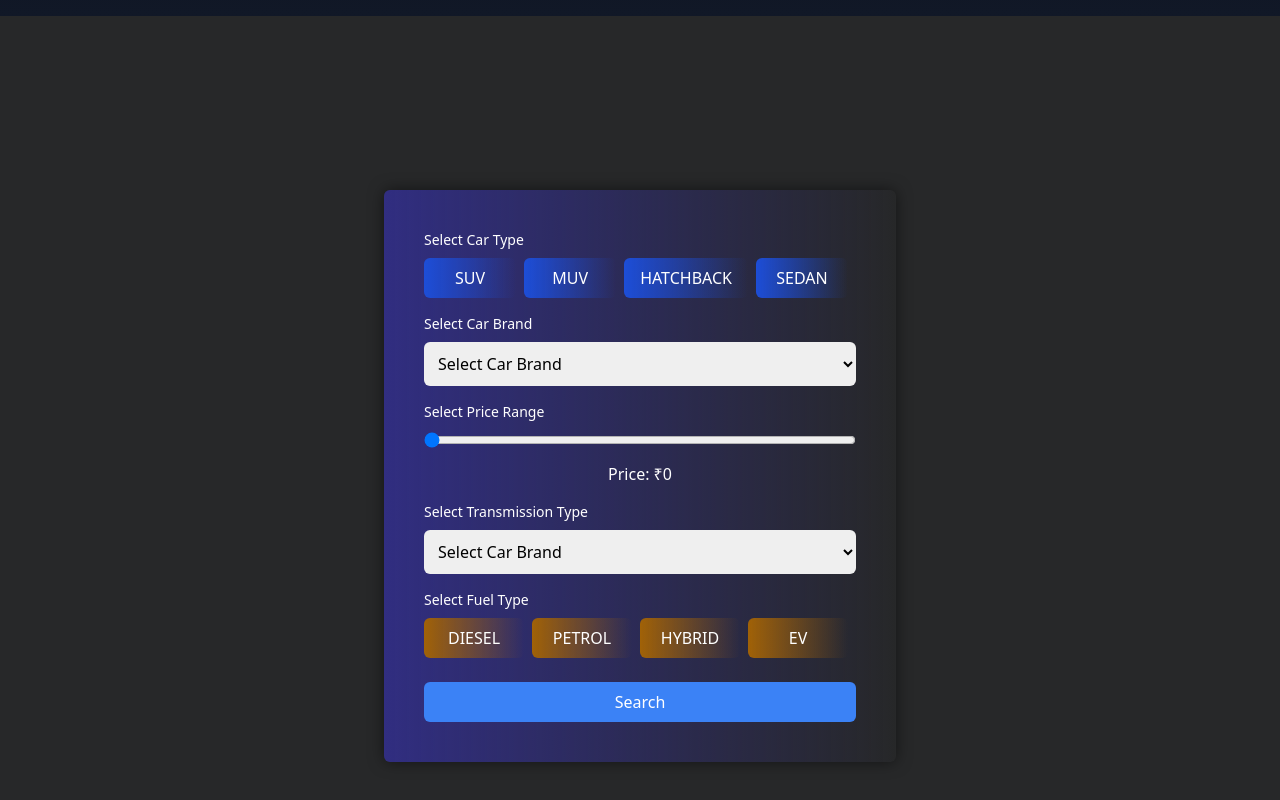
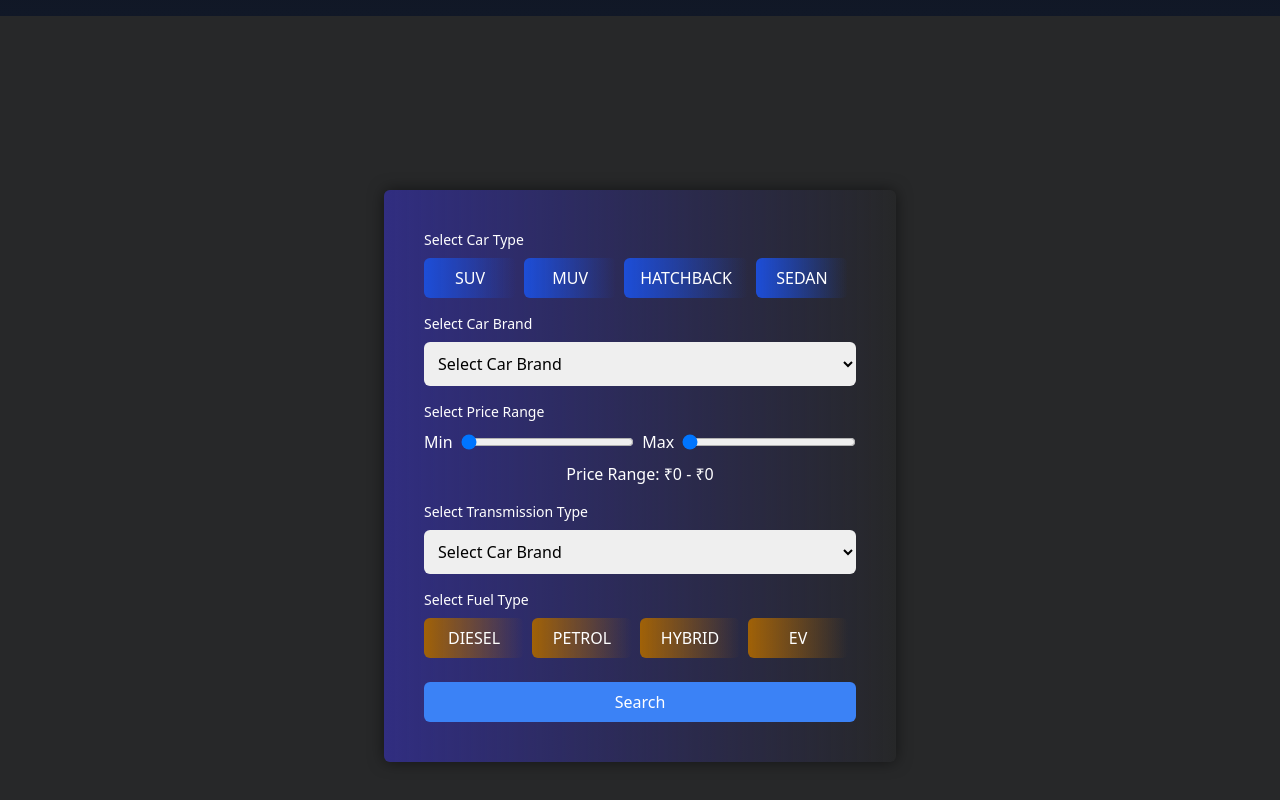
Before and after one commit to HarshBansal2k01/car-consultancy-company, a React (Create React App) app: page / in a window 1280 px wide. Shown: the part 784-1584 px from the top of the page. Built offline with nearby package versions, Linux system fonts and the light colour scheme.

Commit message:
updated range added list to view cars

```diff
--- a/src/components/CarSelectionInput.jsx
+++ b/src/components/CarSelectionInput.jsx
@@ -6,7 +6,6 @@ import { useAuth0 } from "@auth0/auth0-react";
 function CarSelectionInput() {
   const [carType, setCarType] = useState("");
   const [carBrand, setCarBrand] = useState("");
-  const [price, setPrice] = useState(0);
   const [transmissionType, setTransmissionType] = useState("");
   const [fuelType, setFuelType] = useState("");
   const [isFormValid, setIsFormValid] = useState(false);
@@ -15,17 +14,30 @@ function CarSelectionInput() {
   const [logInNotify, setLogInNotify] = useState(false);
   const [formNotify, setFormNotify] = useState(false);
   const displayCarsRef = useRef(null);
+  const [minPrice, setMinPrice] = useState(0);
+  const [maxPrice, setMaxPrice] = useState(0);
 
+  const handleMinPriceChange = (event) => {
+    const newMinPrice = parseInt(event.target.value, 10);
+    if (newMinPrice <= maxPrice) {
+      setMinPrice(newMinPrice);
+    }
+  };
+
+  const handleMaxPriceChange = (event) => {
+    const newMaxPrice = parseInt(event.target.value, 10);
+    if (newMaxPrice >= minPrice) {
+      setMaxPrice(newMaxPrice);
+    }
+  };
+
+  // we will make get function and pass the values in props
   const handleCarTypeClick = (selectedCarType) => {
     setCarType(selectedCarType);
   };
 
   const handleCarBrandChange = (event) => {
     setCarBrand(event.target.value);
-  };
-
-  const handlePriceChange = (event) => {
-    setPrice(parseInt(event.target.value, 10));
   };
 
   const handleTransmissionChange = (event) => {
@@ -41,14 +53,26 @@ function CarSelectionInput() {
 
     // Perform additional validation if needed
     const isValid =
-      carType && carBrand && price > 0 && transmissionType && fuelType;
+      carType &&
+      carBrand &&
+      maxPrice > 0 &&
+      minPrice >= 0 &&
+      transmissionType &&
+      fuelType;
 
     if (isValid) {
       if (isAuthenticated) {
         setIsFormValid(true);
         setIsSearchClicked(true);
 
-        console.log(carType, carBrand, price, transmissionType, fuelType);
+        console.log(
+          carType,
+          carBrand,
+          minPrice,
+          maxPrice,
+          transmissionType,
+          fuelType
+        );
       } else {
         setIsFormValid(false);
         loginWithRedirect();
@@ -214,23 +238,41 @@ function CarSelectionInput() {
 
           {/* Event handling for price slider */}
           <div className="mb-4">
-            <label className="block text-sm font-medium  text-white mb-2">
+            <label className="block text-sm font-medium text-white mb-2">
               Select Price Range
+            </label>
+            <div className="flex">
+              <label htmlFor="maxPrice" className="text-white">
+                Min
+              </label>
+              <input
+
+                type="range"
+                value={minPrice}
+                onChange={handleMinPriceChange}
+                className="w-full mr-2 ml-2"
+                min={300000}
+                max={maxPrice}
+              />
+              <label htmlFor="maxPrice" className="text-white">
+                Max
               </label>
               <input
                 type="range"
-              value={price}
-              onChange={handlePriceChange}
-              className="w-full"
-              min={0}
+                value={maxPrice}
+                onChange={handleMaxPriceChange}
+                className="w-full ml-2"
+                min={300000}
                 max={10000000}
               />
+            </div>
+            <div className="flex"></div>
             <div className="text-white text-center mt-2">
-              Price: ₹{price.toLocaleString("en-IN")}
+              Price Range: ₹{minPrice.toLocaleString("en-IN")} - ₹
+              {maxPrice.toLocaleString("en-IN")}
             </div>
           </div>
 
-          {/* Event handling for transmission dropdown */}
           <div className="mb-4">
             <label
               htmlFor="transmission"
@@ -321,6 +363,7 @@ function CarSelectionInput() {
             </button>
           </div>
         </form>
+      </div>
       {isSearchClicked && isFormValid && (
         <div ref={displayCarsRef} className="mt-12">
           <DisplayCars
@@ -328,12 +371,12 @@ function CarSelectionInput() {
             carBrand={carBrand}
             fuelType={fuelType}
             transmissionType={transmissionType}
-              price={price}
+            minPrice={minPrice}
+            maxPrice={maxPrice}
             onReset={handleReset}
           />
         </div>
       )}
-      </div>
     </>
   );
 }
--- a/src/components/DisplayCars.jsx
+++ b/src/components/DisplayCars.jsx
@@ -6,7 +6,8 @@ function DisplayCars({
   carBrand,
   fuelType,
   transmissionType,
-  price,
+  maxPrice,
+  minPrice,
   onReset,
 }) {
   const handleResetClick = () => {
@@ -14,51 +15,57 @@ function DisplayCars({
       onReset();
     }
   };
-
+  const formatIndianNumber = (number) => {
+    return number.toLocaleString("en-IN");
+  };
   return (
-    <div className="max-w-full">
-      <div className="flex flex-col mb-10 items-center justify-center min-h-screen relative overflow-hidden">
-        <div className="relative flex flex-col text-gray-700 bg-white shadow-md bg-clip-border rounded-xl">
-          <div className="relative mx-4 mt-4 overflow-hidden text-gray-700 bg-white bg-clip-border rounded-xl h-96">
+    <div className="max-w-full mt-4 p-20">
+      <div className="flex flex-col mb-10 justify-center min-h-screen relative overflow-hidden">
+        <div className="relative flex text-gray-700 bg-white shadow-md bg-clip-border rounded-xl border-b-2">
+          <div className="max-w-3xl flex flex-row mb-4 items-center">
             <img
               src={mustang}
-              alt="car"
-              className="object-cover w-full h-full"
+              alt=""
+              className="w-80 h-60 object-cover mr-5 ml-2 mt-4"
             />
+            <div className="flex-grow">
+              <h2 className="text-xl font-semibold mb-2 mt-4">Car Name</h2>
+              <p className="text-gray-600 ">
+                <p>
+                  Car Brand: <span>{carBrand}</span>
+                </p>
+                <p>
+                  Car Type: <span>{carType}</span>
+                </p>
+                <p>
+                  Fuel Type:<span>{fuelType}</span>
+                </p>
+                <p>
+                  Transmission Type: <span>{transmissionType}</span>
+                </p>
+                <p>
+                  Minimum Price: <span>{formatIndianNumber(minPrice)}</span>
+                </p>
+                <p>
+                  Maximum Price: <span>{formatIndianNumber(maxPrice)}</span>
+                </p>
+              </p>
+            </div>
           </div>
-
-          <div className="p-6 pt-0 mt-2">
-            <div className="flex flex-col">
-              <h2 className="text-lg font-semibold mb-2">Features:</h2>
-              <div className="flex justify-between">
-                <p className="text-gray-700">Car Type:</p>
-                <p className="text-blue-gray-900">{carType}</p>
-              </div>
-              <div className="flex justify-between">
-                <p className="text-gray-700">Car Brand:</p>
-                <p className="text-blue-gray-900">{carBrand}</p>
-              </div>
-              <div className="flex justify-between">
-                <p className="text-gray-700">Fuel Type:</p>
-                <p className="text-blue-gray-900">{fuelType}</p>
-              </div>
-              <div className="flex justify-between">
-                <p className="text-gray-700">Transmission Type:</p>
-                <p className="text-blue-gray-900">{transmissionType}</p>
-              </div>
-              <div className="flex justify-between">
-                <p className="text-gray-700">Price:</p>
-                <p className="text-blue-gray-900">${price}</p>
-              </div>
-            </div>
-            <button
-              onClick={handleResetClick}
-              className="mt-4 bg-blue-500 text-white py-2 px-4 rounded-md hover:bg-blue-600 focus:outline-none focus:shadow-outline-blue"
-            >
-              Reset
+          <div className="mt-20 ml-60">
+            <button className="button mt-5 ml-20 bg-blue-500 hover:bg-blue-700 text-white shadow-md px-8 py-2 rounded-md">
+              More Details
             </button>
           </div>
         </div>
+
+
+        <button
+          onClick={handleResetClick}
+          className="mt-2 button justify-start bg-blue-500 hover:bg-blue-700 text-white shadow-md px-4 py-2 rounded-md"
+        >
+          Reset
+        </button>
       </div>
     </div>
   );
--- /dev/null
+++ b/src/components/DropDownDetails.jsx
@@ -0,0 +1,9 @@
+import React from 'react'
+
+function DropDownDetails() {
+  return (
+    <div>DropDownDetails</div>
+  )
+}
+
+export default DropDownDetails
```
Also changed, not shown: 1 other file (tests, documents, lock files or other folders). Lines whose indentation alone changed are shown as unchanged.
